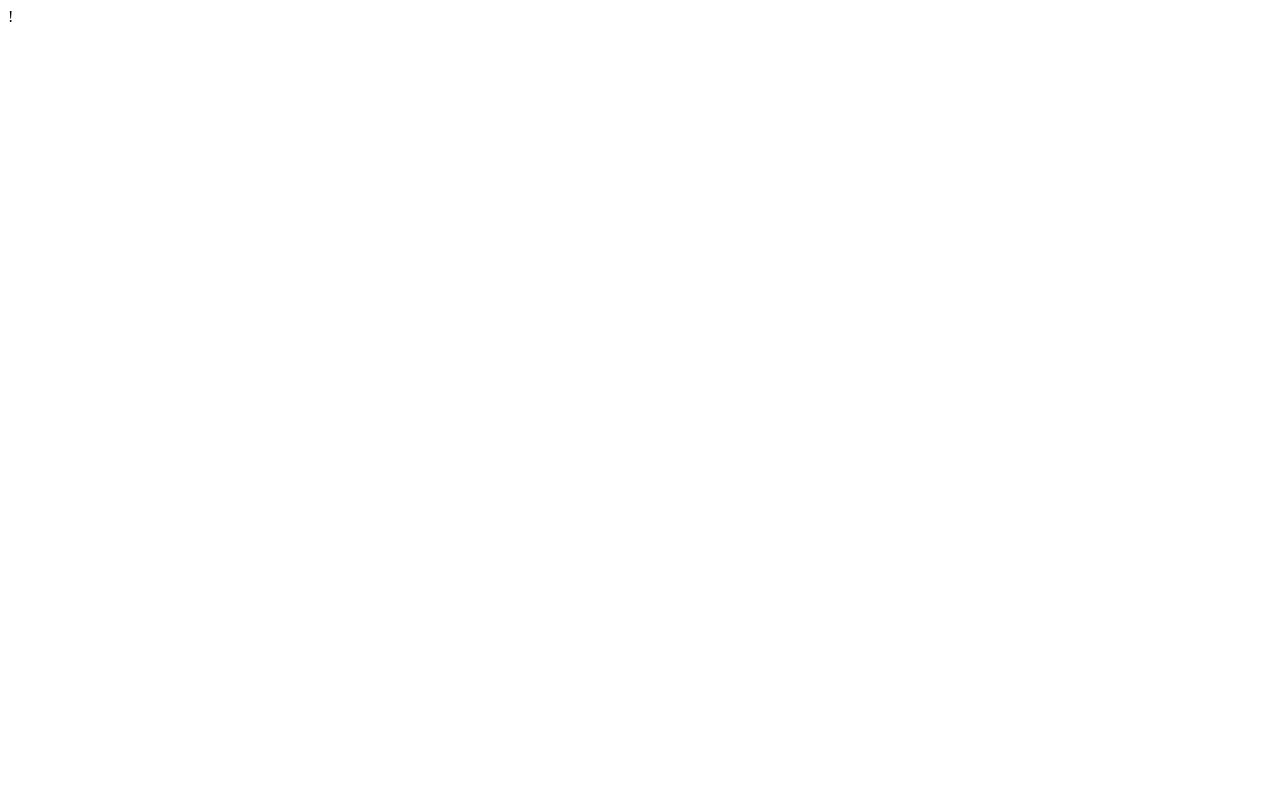
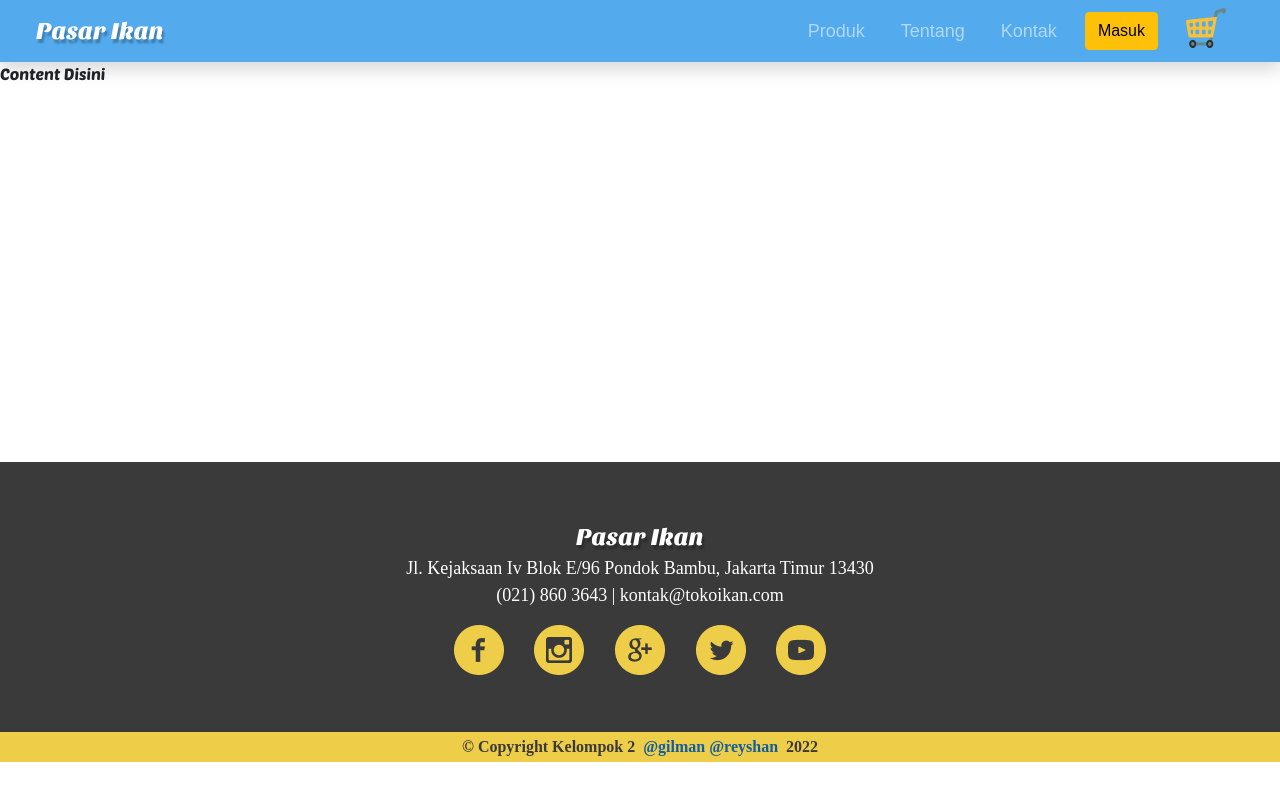
Before and after one commit to High-Haku/web-dev-basic-kelompok-2, a plain HTML site: page index.html in a window 1280 px wide. Drawn offline with nearby package versions, Linux system fonts and the light colour scheme; a web font is replaced by a local one.

Commit message:
Menambahkan Navbar dan Footer

```diff
--- a/index.html
+++ b/index.html
@@ -1 +1,129 @@
-!
+<!DOCTYPE html>
+<html lang="en">
+  <head>
+    <!-- Required meta tags -->
+    <meta charset="utf-8" />
+    <meta name="viewport" content="width=device-width, initial-scale=1" />
+
+    <!-- Fonts -->
+    <link rel="preconnect" href="https://fonts.googleapis.com" />
+    <link rel="preconnect" href="https://fonts.gstatic.com" crossorigin />
+    <link
+      href="https://fonts.googleapis.com/css2?family=Pragati+Narrow&family=Sansita&display=swap"
+      rel="stylesheet"/>
+
+    <!-- Bootstrap CSS -->
+    <link
+      href="https://cdn.jsdelivr.net/npm/bootstrap@5.1.3/dist/css/bootstrap.min.css"
+      rel="stylesheet"
+      integrity="sha384-1BmE4kWBq78iYhFldvKuhfTAU6auU8tT94WrHftjDbrCEXSU1oBoqyl2QvZ6jIW3"
+      crossorigin="anonymous"
+    />
+
+    <link rel="stylesheet" href="./style/index.css" />
+
+    <title>Produk - Pasar Ikan</title>
+  </head>
+  <body>
+    <!-- Navbar -->
+    <nav class="navbar navbar-expand-md navbar-dark bg-blue px-4 shadow">
+      <div class="container-fluid ">
+        <a class="navbar-brand" href="index.html">Pasar Ikan</a>
+        <button
+          class="navbar-toggler"
+          type="button"
+          data-bs-toggle="collapse"
+          data-bs-target="#navbarSupportedContent"
+          aria-controls="navbarSupportedContent"
+          aria-expanded="false"
+          aria-label="Toggle navigation"
+        >
+          <span class="navbar-toggler-icon"></span>
+        </button>
+        <div class="collapse navbar-collapse justify-content-end" id="navbarSupportedContent">
+          <ul class="navbar-nav mb-2 mb-lg-0 align-items-center">
+            <li class="nav-item">
+              <a class="nav-link" aria-current="page" href="produk.html">Produk</a>
+            </li>
+            <li class="nav-item">
+              <a class="nav-link" href="about.html">Tentang</a>
+            </li>
+            <li class="nav-item">
+                <a class="nav-link" href="kontak.html">Kontak</a>
+              </li>
+              <li class="nav-item">
+                <button class="btn btn-warning">
+                  <a href="login.html">Masuk</a>
+                </button>
+              </li>
+            <li class="nav-item dropdown d-none">
+              <a
+                class="nav-link dropdown-toggle"
+                href="#"
+                id="navbarDropdown"
+                role="button"
+                data-bs-toggle="dropdown"
+                aria-expanded="false"
+              >
+                <span class="user">Hello User</span>
+              </a>
+              <ul class="dropdown-menu" aria-labelledby="navbarDropdown">
+                <li><a class="dropdown-item" href="profil.html">Profil</a></li>
+                <li><a class="dropdown-item" href="profil.html">Transaksi</a></li>
+                <li><a class="dropdown-item" href="#">Logout</a></li>
+              </ul>
+            </li>
+            <li class="nav-item">
+                <a class="nav-link" href="cart.html"><img src="./img/cart.png" alt=""></a>
+              </li>
+        </div>
+      </div>
+    </nav>
+    <!-- End Nav -->
+
+    <div class="content" style="height: 50vh">Content Disini</div>
+
+    <!-- Footer -->
+
+    <div class="container-fluid footer">
+      <div class="row info justify-content-center align-content-center">
+          <div class="col text-center">
+            <div class="row justify-content-center">
+              <a class="brand" href="index.html">Pasar Ikan</a>
+              <p>Jl. Kejaksaan Iv Blok E/96 Pondok Bambu, Jakarta Timur 13430
+              <br>(021) 860 3643 | kontak@tokoikan.com</p>
+            </div>
+            <div class="row justify-content-center">
+              <div class="col-sm-4 d-flex justify-content-around social">
+                <a href="#"><img src="./img/fb-icon.png" alt=""></a>
+                <a href="#"><img src="./img/ig-icon.png" alt=""></a>
+                <a href="#"><img src="./img/g-icon.png" alt=""></a>
+                <a href="#"><img src="./img/t-icon.png" alt=""></a>
+                <a href="#"><img src="./img/y-icon.png" alt=""></a>
+              </div>
+            </div>
+          </div>
+      </div>
+      <div class="row copy justify-content-center align-content-center">
+        © Copyright Kelompok 2 &nbsp<a href="https://github.com/agilmanf" target="_black">@gilman</a>&nbsp<a href="https://github.com/lucionexus" target="_blank">@reyshan</a>&nbsp 2022
+      </div>
+    </div>
+
+    <!-- End of Footer -->
+
+    <!-- Optional JavaScript; choose one of the two! -->
+
+    <!-- Option 1: Bootstrap Bundle with Popper -->
+    <script
+      src="https://cdn.jsdelivr.net/npm/bootstrap@5.1.3/dist/js/bootstrap.bundle.min.js"
+      integrity="sha384-ka7Sk0Gln4gmtz2MlQnikT1wXgYsOg+OMhuP+IlRH9sENBO0LRn5q+8nbTov4+1p"
+      crossorigin="anonymous"
+    ></script>
+
+    <!-- Option 2: Separate Popper and Bootstrap JS -->
+    <!--
+    <script src="https://cdn.jsdelivr.net/npm/@popperjs/core@2.10.2/dist/umd/popper.min.js" integrity="sha384-7+zCNj/IqJ95wo16oMtfsKbZ9ccEh31eOz1HGyDuCQ6wgnyJNSYdrPa03rtR1zdB" crossorigin="anonymous"></script>
+    <script src="https://cdn.jsdelivr.net/npm/bootstrap@5.1.3/dist/js/bootstrap.min.js" integrity="sha384-QJHtvGhmr9XOIpI6YVutG+2QOK9T+ZnN4kzFN1RtK3zEFEIsxhlmWl5/YESvpZ13" crossorigin="anonymous"></script>
+    -->
+  </body>
+</html>
--- /dev/null
+++ b/style/index.css
@@ -0,0 +1,161 @@
+@font-face {
+    font-family: PoetsenOne;
+    src: url(./fonts/PoetsenOne-Regular.ttf) format("truetype");
+}
+
+@font-face {
+    font-family: SansitaOne;
+    src: url(./fonts/SansitaOne.ttf) format("truetype")
+}
+
+body {
+    font-family: PoetsenOne;
+    min-height: 100vh;
+}
+
+.navbar {
+    font-family: 'Pragati Narrow', sans-serif;
+    font-size: 18px;
+    color:white;
+}
+
+.navbar a {
+    color:white;
+}
+
+.navbar-brand {
+    font-family: SansitaOne, cursive;
+    font-size: 24px;
+    text-shadow: 2px 4px 2px rgba(0, 0, 0, 0.25);
+    transition: 200ms;
+}
+
+.navbar-brand:hover {
+    opacity: 0.8;
+    transform: scale(1.05);
+
+}
+
+.nav-item{
+    margin: 0 10px ;
+    transition: 500ms;
+}
+
+.nav-item button{
+    transition: 300ms;
+}
+
+.nav-item button:hover {
+    opacity: 0.8;
+}
+
+.nav-item button a {
+    padding: 10px 0px;
+    text-decoration: none;
+    color: black;
+}
+
+.nav-link {
+    padding: 0;
+    position: relative;
+    transition: 300ms;
+    opacity: 1;
+}
+
+.nav-link:hover {
+    opacity: 1;
+    transform: scale(1.05);
+    color: white;
+}
+
+.nav-link img {
+    position: relative;
+    bottom: 3px;
+    opacity: 1;
+}
+
+.user {
+    font-family: "PoetsenOne";
+    color: #EECD49;
+}
+
+/* ////////////////////////////////////////////////////////////////////////////// */
+
+
+/*  Footer ///////////////////////////////////// */
+
+.footer {
+    height: 300px;
+    background-color: #3A3A3A;
+    font-family: "Pragati Narrow";
+    color: white;
+}
+
+.footer a {
+    text-decoration: none;
+    display: inline-block;
+    width: auto;
+}
+
+.footer .info {
+    height: 270px;
+    font-size: 18px;
+}
+
+.brand {
+    font-family: SansitaOne, cursive;
+    font-size: 24px;
+    text-shadow: 2px 4px 2px rgba(0, 0, 0, 0.25);
+    transition: 200ms;
+    color: inherit;
+}
+
+.brand:hover {
+    opacity: 0.8;
+    color: inherit;
+}
+
+.social a img{
+    transition: 500ms;
+}
+
+.social a img:hover {
+    transform: rotateZ(360deg);
+}
+
+.footer .copy {
+    height: 30px;
+    background-color: #EECD49;
+    font-weight: bold;
+    color: #3A3A3A;
+}
+
+.footer .copy a{
+    display: inline;
+    width: auto;
+    padding: 0;
+    color: #125DA1;
+}
+
+
+/*  Utilities ///////////////////////////////////// */
+
+.bg-blue {
+    background-color: #53ABED;
+}
+
+.btn-blue{
+    color: white;
+    background-color: #53ABED;
+}
+
+input::-webkit-outer-spin-button,
+input::-webkit-inner-spin-button {
+    /* display: none; <- Crashes Chrome on hover */
+    -webkit-appearance: none;
+    margin: 0; /* <-- Apparently some margin are still there even though it's hidden */
+}
+
+input[type=number] {
+    -moz-appearance:textfield; /* Firefox */
+}
```
Also changed, not shown: img/cart.png (added), img/fb-icon.png (added), img/g-icon.png (added), img/ig-icon.png (added), img/t-icon.png (added), img/y-icon.png (added), style/fonts/PoetsenOne-Regular.ttf (added), style/fonts/SansitaOne.ttf (added).
